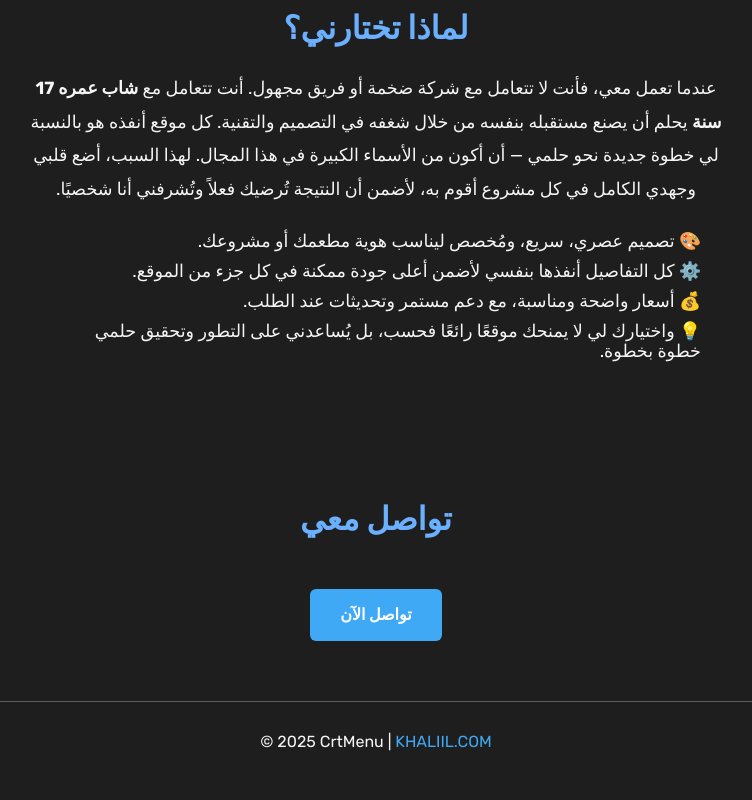
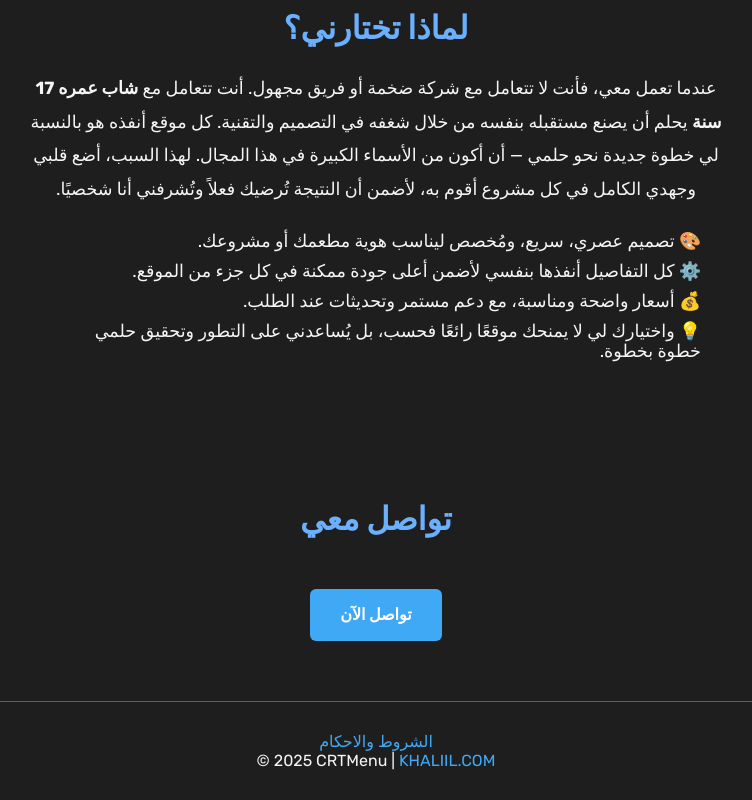
Before and after one commit to storeskhaliil/HomePage, a Next.js app: page / in a window 1280 px wide. Shown: the part 1191-1991 px from the top of the page, without its empty margins (264-1016 px from the left). Built offline with nearby package versions, Linux system fonts and the light colour scheme.

Commit message:
Update Footer.js

```diff
--- a/components/Footer.js
+++ b/components/Footer.js
@@ -13,8 +13,13 @@ export default function Footer() {
       </header>
 
       <footer className={styles.footer}>
+
+        <div className={styles.links}>
+        <Link href="/terms">الشروط والاحكام</Link>
+        </div>
+
         <p>
-          © {new Date().getFullYear()} CrtMenu | {" "}
+          © {new Date().getFullYear()} CRTMenu | {" "}
           <a href="https://khaliil.com" target="_blank" rel="noreferrer">
             KHALIIL.COM
           </a>
```
